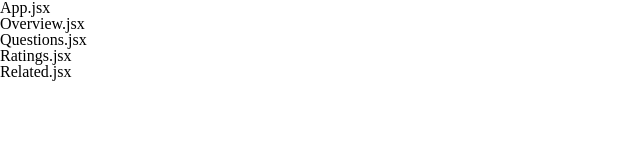
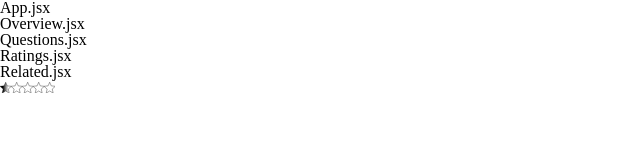
Before and after one commit to sm-fm/rpp2207-fec, a React app: page / in a window 1280 px wide. Shown: the top 160 px of the page, without its empty margins (0-640 px from the left). Built offline with nearby package versions, Linux system fonts and the light colour scheme.

Commit message:
Trying to add partial coloring of the stars

```diff
--- a/client/src/components/App.jsx
+++ b/client/src/components/App.jsx
@@ -49,13 +49,13 @@ const App = () => {
 
   }
 
-  const halfStar = (id, key) => {
+  const halfStar = (id, key, amount) => {
     return (
       <svg key={`${key}-${id}`} width="11px" height="11px" viewBox="0 0 31 31">
         <defs>
           <linearGradient id="grad-half">
-          <stop offset="50%" stopColor="black"/>
-            <stop offset="50%" stopColor="white"/>
+          <stop offset={`25%`} stopColor="black" stopOpacity='1'/>
+          <stop offset={`75%`} stopColor="white" stopOpacity='1'/>
           </linearGradient>
         </defs>
         <path fill="url(#grad-half)" stroke="black" d="M20.388,10.918L32,12.118l-8.735,7.749L25.914,31.4l-9.893-6.088L6.127,31.4l2.695-11.533L0,12.118
@@ -69,8 +69,8 @@ const App = () => {
     const fullStars = Math.floor(rating);
     for (let i = 0; i < 5; i++) {
       if (i === fullStars) {
-        if (rating.toString().includes('.5')) {
-          stars.push(halfStar(i, key));
+        if (rating % 1 > 0.0001) {
+          stars.push(halfStar(i, key, (rating % 1) * 100));
         } else {
           stars.push(fullStar(i, 'e', key));
         }
--- a/client/src/components/Related/Related.jsx
+++ b/client/src/components/Related/Related.jsx
@@ -1,8 +1,11 @@
 import React, { useState, useEffect } from 'react';
 
-const Related = () => {
+const Related = (props  ) => {
   return (
-    <h1>Related.jsx</h1>
+    <div>
+      <h1>Related.jsx</h1>
+      <p>{props.generateStars(0.25, 'related')}</p>
+    </div>
   )
 }
 
```
Also changed, not shown: 1 other file (tests, documents, lock files or other folders).
